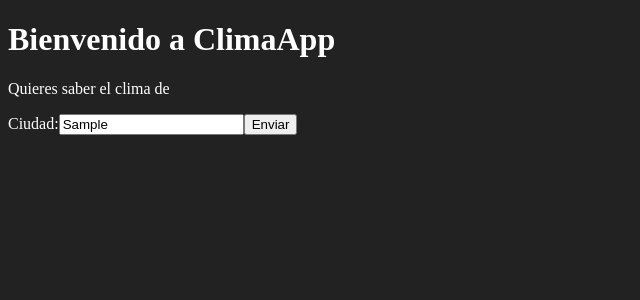
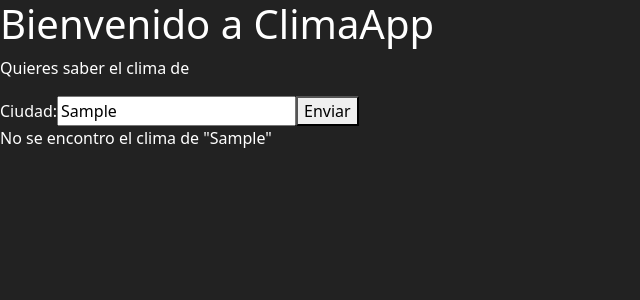
Before and after one commit to Rokralio/climaAPp, a React (Vite) app: page / in a window 1280 px wide. Both pictures are taken after typing "Sample" into the empty fields and a click on the button "Enviar". Shown: the top 300 px of the page, without its empty margins (0-640 px from the left). Built offline with nearby package versions, Linux system fonts and the light colour scheme; no server answers.

Commit message:
se agg el estado de error

```diff
--- a/index.html
+++ b/index.html
@@ -5,9 +5,10 @@
     <link rel="icon" type="image/svg+xml" href="/vite.svg" />
     <meta name="viewport" content="width=device-width, initial-scale=1.0" />
     <title>ClimaApp</title>
+    <link href="https://cdn.jsdelivr.net/npm/bootstrap@5.3.3/dist/css/bootstrap.min.css" rel="stylesheet" integrity="sha384-QWTKZyjpPEjISv5WaRU9OFeRpok6YctnYmDr5pNlyT2bRjXh0JMhjY6hW+ALEwIH" crossorigin="anonymous">
+    <script type="module" src="/src/main.jsx" defer></script>
   </head>
   <body>
     <div id="root"></div>
-    <script type="module" src="/src/main.jsx"></script>
   </body>
 </html>
--- a/package.json
+++ b/package.json
@@ -11,6 +11,7 @@
   },
   "dependencies": {
     "axios": "^1.7.2",
+    "bootstrap": "^5.3.3",
     "react": "^18.2.0",
     "react-dom": "^18.2.0"
   },
--- a/src/componentes/openweather/ApiClimaApp.jsx
+++ b/src/componentes/openweather/ApiClimaApp.jsx
@@ -6,9 +6,12 @@ export const ApiClimaApp = () => {
 
   const [clima, setClima] = useState(null);
   const [cargando, setCargando] = useState(false);
+  const [error, setError] = useState(null);
 
   const getClima = async (city) => {
     setCargando(true);
+    setError(null);
+
     try {
       const ApiKey = 'f0a81ca80e562eb116c7db8b1c8fb315';
       const getApiClima = `https://api.openweathermap.org/data/2.5/weather?q=${city}&appid=${ApiKey}&units=metric$lang=es`;
@@ -17,7 +20,9 @@ export const ApiClimaApp = () => {
       setClima(resp.data);
 
     } catch (error) {
-      console.error('Error al obtener el clima', error);
+      setClima('');
+      console.error('Error al obtener la ciudad', error);
+      setError(`No se encontro el clima de "${city}"`)
 
     } finally{
       setCargando(false);
@@ -33,6 +38,7 @@ export const ApiClimaApp = () => {
     <div>
       <CityForm onFormSubmit={envForm}/>
       {cargando && <p>Cargando...</p> }
+      {error && <p>{error}</p>}
       {clima && (
         <div>
           <h2>Clima en {clima.name}</h2>
```
Also changed, not shown: 1 other file (tests, documents, lock files or other folders).
